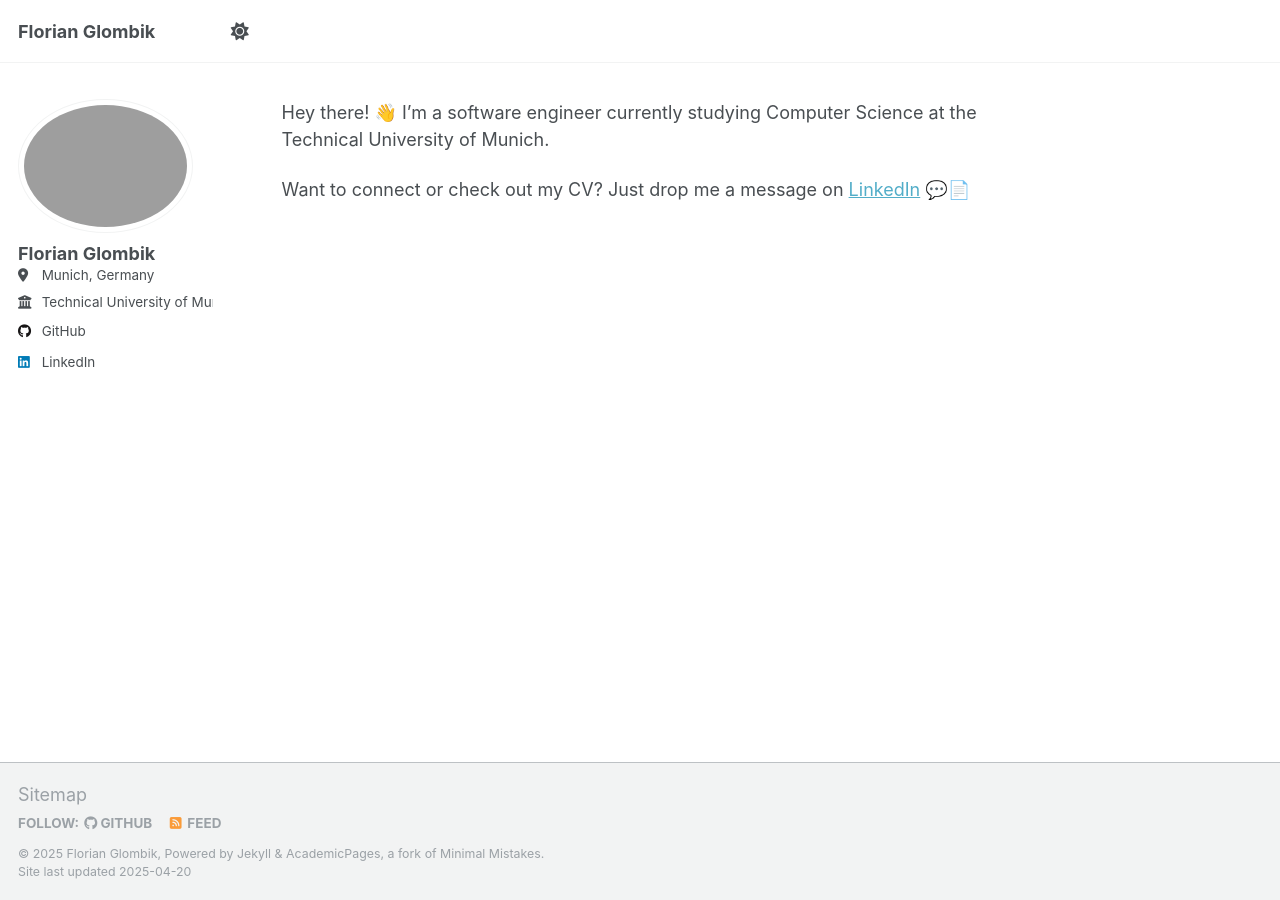
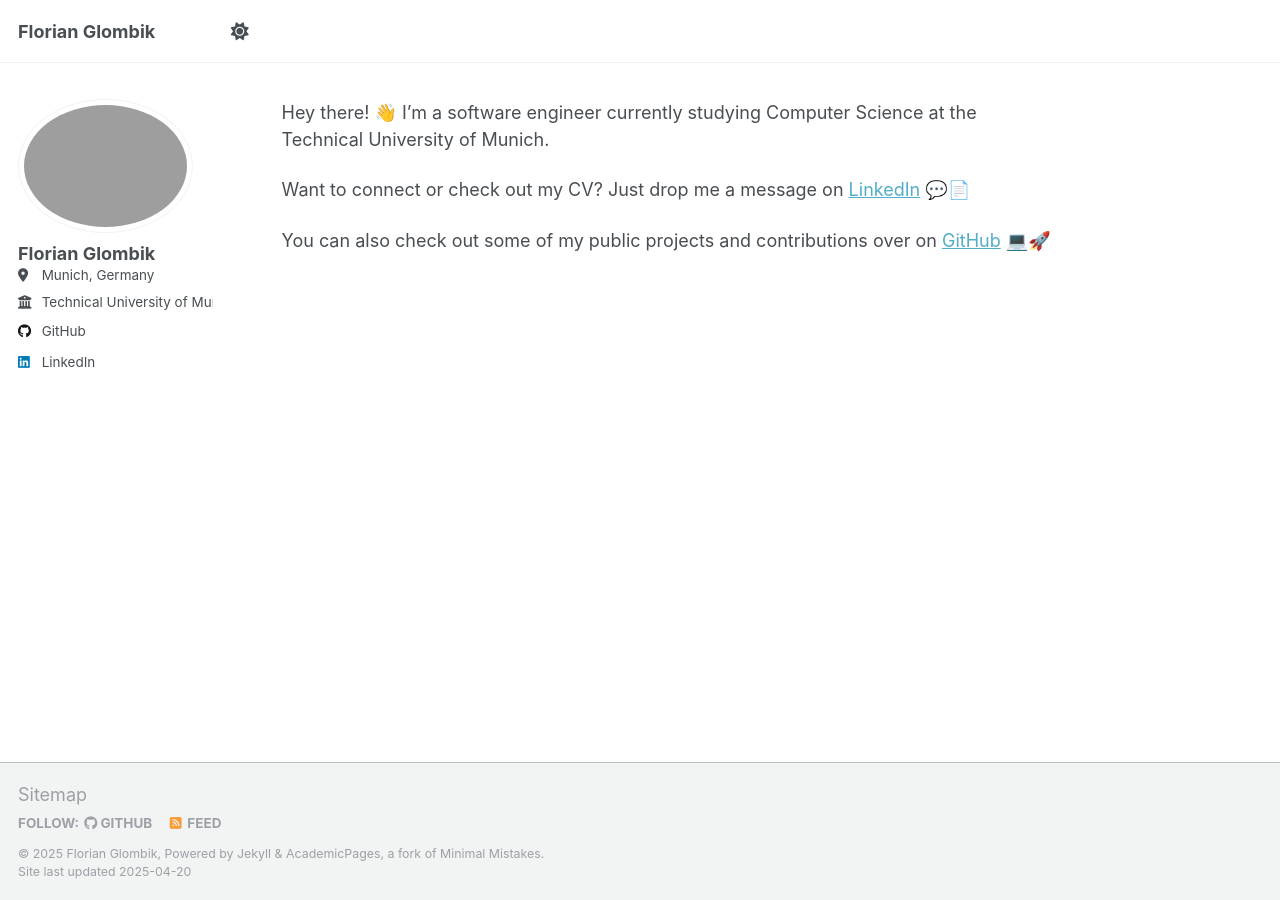
Before and after one commit to florian-glombik/florian-glombik.github.io, a Jekyll site: the page built from _pages/about.md, in a window 1280 px wide. Built offline with Jekyll 4.4.1, drawn with Linux system fonts in a browser that asks for light colours.

Commit message:
Explicitly point out

```diff
--- a/_pages/about.md
+++ b/_pages/about.md
@@ -10,3 +10,5 @@ Hey there! 👋
 I’m a software engineer currently studying Computer Science at the Technical University of Munich.
 
 Want to connect or check out my CV? Just drop me a message on [LinkedIn](https://www.linkedin.com/in/florian-glombik/) 💬📄
+
+You can also check out some of my public projects and contributions over on [GitHub](https://github.com/florian-glombik) 💻🚀
```
